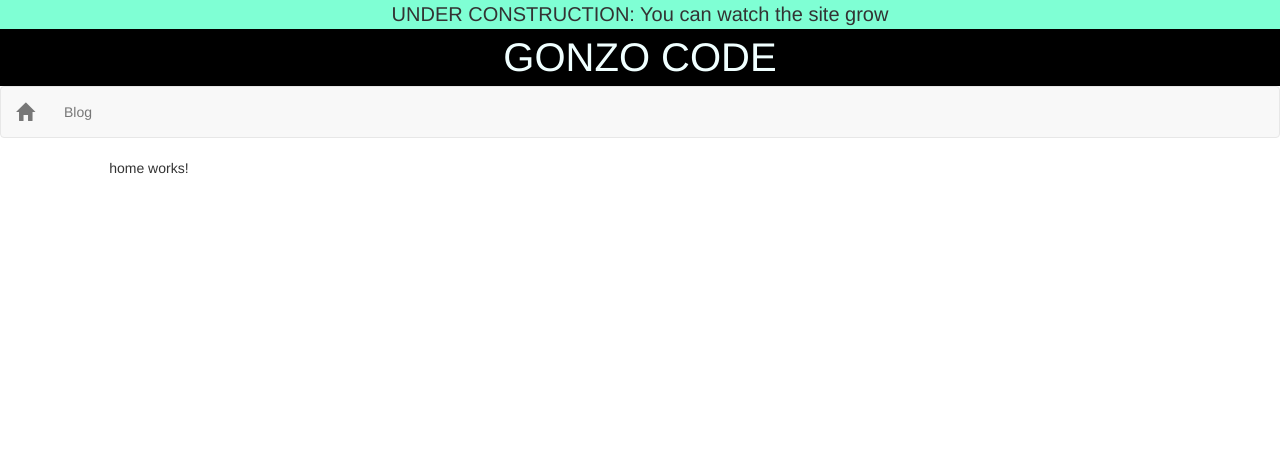
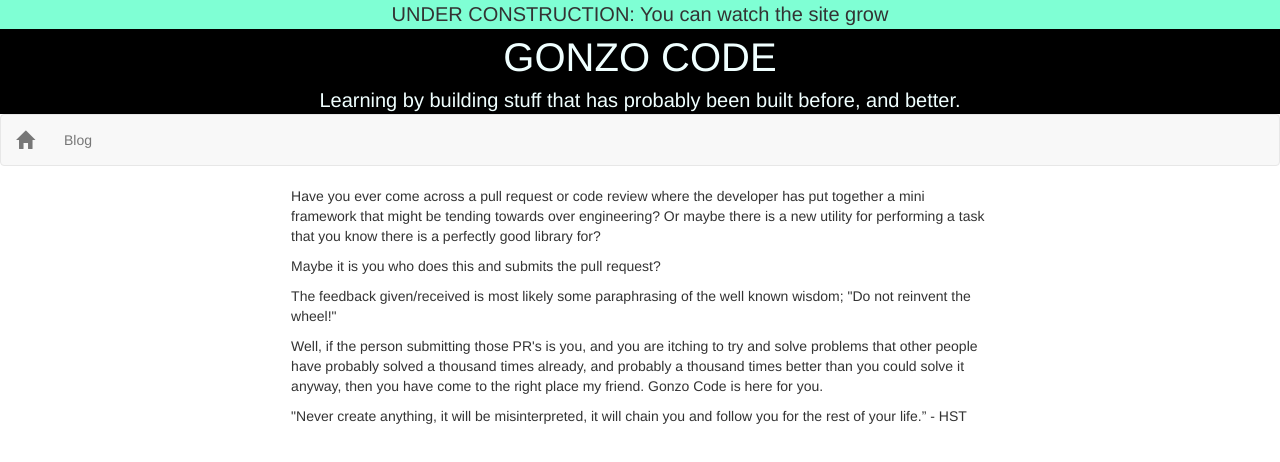
Before and after one commit to laurencegw/gonzo, an Angular app in the folder web-client/: page /home in a window 1280 px wide. Shown: the top 462 px of the page. Built offline with nearby package versions, Linux system fonts and the light colour scheme.

Commit message:
Better home page

```diff
--- a/web-client/src/app/app.component.html
+++ b/web-client/src/app/app.component.html
@@ -2,7 +2,7 @@
 <app-title></app-title>
 <app-tabs></app-tabs>
 <div class="row">
-  <div class="col-md-10 col-md-offset-1">
+  <div class="col-md-8 col-md-offset-2">
     <router-outlet></router-outlet>
   </div>
 </div>
--- a/web-client/src/app/header/title/title.component.css
+++ b/web-client/src/app/header/title/title.component.css
@@ -6,3 +6,11 @@
   font-size: 40px;
   text-align: center;
 }
+.subtitle{
+  background-color: black;
+  color: azure;
+  width: 100%;
+  height: 3%;
+  font-size: 20px;
+  text-align: center;
+}
--- a/web-client/src/app/header/title/title.component.html
+++ b/web-client/src/app/header/title/title.component.html
@@ -1,3 +1,6 @@
 <div class="title">
   GONZO CODE
 </div>
+<div class="subtitle">
+  Learning by building stuff that has probably been built before, and better.
+</div>
--- a/web-client/src/app/home/home.component.html
+++ b/web-client/src/app/home/home.component.html
@@ -1,3 +1,23 @@
-<p>
-  home works!
-</p>
+<div class="row">
+  <div class="col-md-10 col-md-offset-1">
+    <p>
+      Have you ever come across a pull request or code review where the developer has put together a mini framework that
+      might be tending towards over engineering? Or maybe there is a new utility for performing a task that you know
+      there is a perfectly good library for?
+    </p>
+    <p>
+      Maybe it is you who does this and submits the pull request?
+    </p>
+    <p>
+      The feedback given/received is most likely some paraphrasing of the well known wisdom; "Do not reinvent the wheel!"
+    </p>
+    <p>
+      Well, if the person submitting those PR's is you, and you are itching to try and solve problems that other people
+      have probably solved a thousand times already, and probably a thousand times better than you could solve it
+      anyway, then you have come to the right place my friend. Gonzo Code is here for you.
+    </p>
+  </div>
+  <div class="col-md-10 col-md-offset-1">"Never create anything, it will be misinterpreted, it will chain you and follow you for
+    the rest of your life.” - HST
+  </div>
+</div>
```
